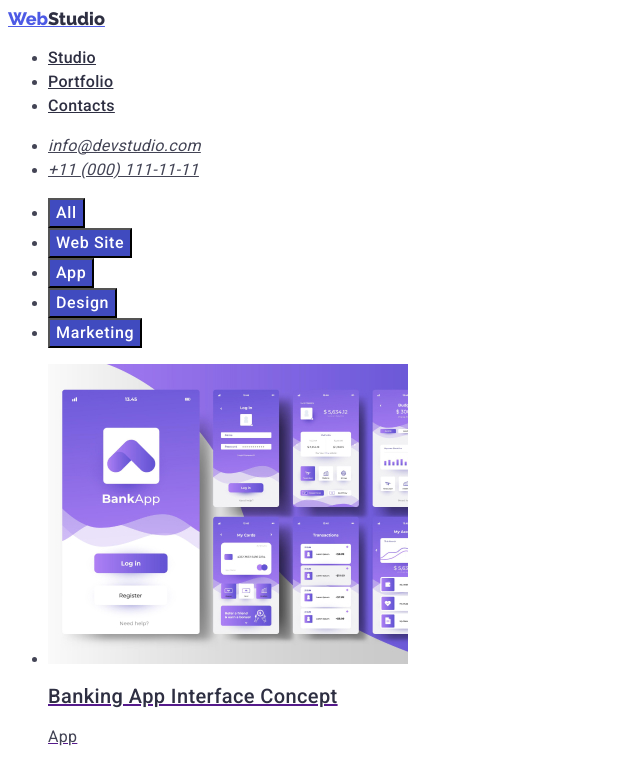
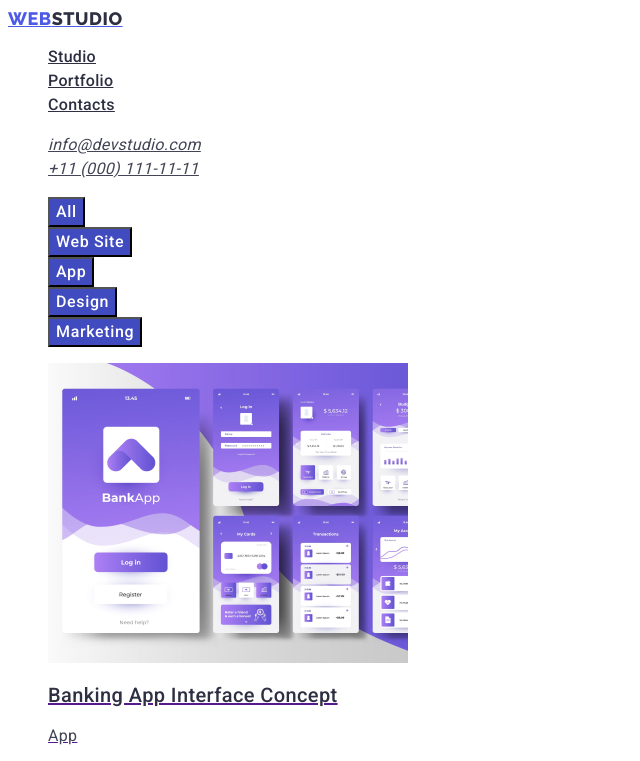
Before and after one commit to flegma7770/homework-02, a plain HTML site: page portfolio.html in a window 1280 px wide. Shown: the top 761 px of the page, without its empty margins (0-640 px from the left). Drawn offline with Linux system fonts and the light colour scheme.

Commit message:
upgrCSS1

```diff
--- a/css/styles.css
+++ b/css/styles.css
@@ -4,6 +4,10 @@ body {
     font-family: "Roboto"sans-serif;
     background: #FFFFFF;
     color: #434455;
+}
+
+:root {
+    --brand-color:
 }
 
 /* Header */
@@ -17,7 +21,10 @@ body {
     font-style: normal;
     font-weight: 800;
     font-size: 18px;
-    line-height: 1.2;
+    line-height: 1.17;
+    text-transform: uppercase;
+    letter-spacing: 0.03em;
+
 }
 
 .nav-logo-studio {
@@ -26,10 +33,12 @@ body {
     font-style: normal;
     font-weight: 800;
     font-size: 18px;
-    line-height: 1.2;
+    line-height: 1.17;
 }
 
-.nav-list {}
+.list {
+    list-style: none;
+}
 
 .nav-item {
     color: #2E2F42;
@@ -41,7 +50,7 @@ body {
     letter-spacing: 0.02em;
 }
 
-.contacts-list {}
+.list {}
 
 .contacts-item {
     color: #434455;
@@ -103,7 +112,7 @@ color: #404BBF;
     font-style: normal;
     font-weight: 500;
     font-size: 20px;
-    line-height: 1.2;
+    line-height: 1.17;
     letter-spacing: 0.02em;
 }
 
@@ -165,7 +174,7 @@ color: #404BBF;
     font-style: normal;
     font-weight: 500;
     font-size: 20px;
-    line-height: 1.2;
+    line-height: 1.17;
     letter-spacing: 0.02em;
 }
 
@@ -215,7 +224,7 @@ color: #404BBF;
 
 .main-section {}
 
-.main-section-btn {}
+.list {}
 
 .main-btn {
     color: #FFFFFF;
--- a/portfolio.html
+++ b/portfolio.html
@@ -18,7 +18,7 @@
     <header class="header">
       <nav class="header-nav">
         <a href="./index.html" class="nav-logo">Web<span class="nav-logo-studio">Studio</span></a>
-        <ul class="nav-list">
+        <ul class="list">
           <li><a href="./index.html" class="nav-item">Studio</a></li>
           <li><a href="./portfolio.html" class="nav-item">Portfolio</a></li>
           <li><a href="" class="nav-item">Contacts</a></li>
@@ -26,7 +26,7 @@
       </nav>
 
       <address>
-        <ul class="contacts-list">
+        <ul class="list">
           <li>
             <a href="mailto:info@devstudio.com" class="contacts-item"
               >info@devstudio.com</a
@@ -44,7 +44,7 @@
     <main>
       <section class="main-section">
         <h1 hidden>main section</h1>
-        <ul class="main-section-btn">
+        <ul class="list">
           <li>
             <button type="button" class="main-btn">All</button>
           </li>
@@ -62,7 +62,7 @@
           </li>
         </ul>
 
-        <ul class="main-section-list">
+        <ul class="list">
           <li>
             <a href="">
               <img
```
Also changed, not shown: index.html (+2 -2 lines).
